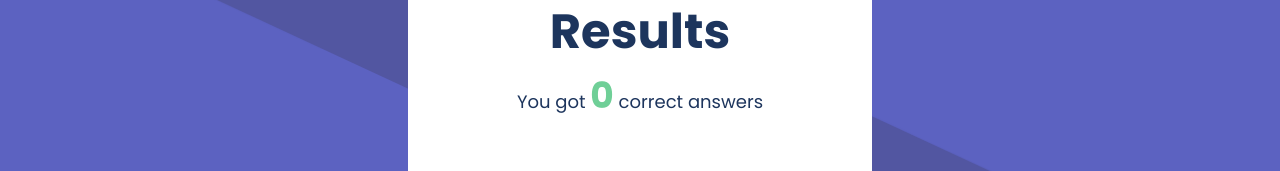
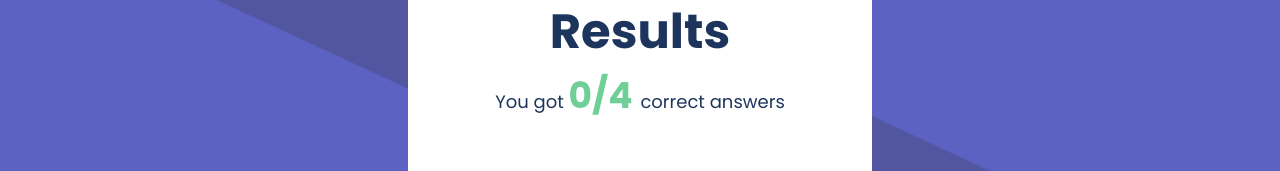
Before and after one commit to sergiogenes/devChallenges-country-quiz, a React (Vite) app: page / in a window 1280 px wide. Both pictures are taken after a click on the button "Start Game". Shown: the part 496-667 px from the top of the page. Built offline with nearby package versions, Linux system fonts and the light colour scheme; no server answers.

Commit message:
Se agregó el valor total de preguntas en el resultado

```diff
--- a/index.html
+++ b/index.html
@@ -3,7 +3,7 @@
   <head>
     <meta charset="UTF-8" />
     <link rel="icon" href="./src/assets/devchallenges.png" />
-    <meta name="viewport" content="width=device-width, initial-scale=1.0" />
+    <meta name="viewport" content="width=device-width, initial-scale=0.67" />
     <title>My Country Quiz</title>
     <link rel="preconnect" href="https://fonts.googleapis.com" />
     <link rel="preconnect" href="https://fonts.gstatic.com" crossorigin />
--- a/src/componentes/ResultCard/index.tsx
+++ b/src/componentes/ResultCard/index.tsx
@@ -8,8 +8,8 @@ import { resetQuestionState } from '../../state/numberOfQuestionSlice'
 
 export const ResultCard = () => {
   const dispatch = useDispatch()
-  const correctAnswers = useSelector(
-    (state: RootState) => state.numberOfQuestions.correctAnswers,
+  const { correctAnswers, totalOfQuestions } = useSelector(
+    (state: RootState) => state.numberOfQuestions,
   )
 
   const handleRestarGame = () => {
@@ -25,7 +25,8 @@ export const ResultCard = () => {
       <img src={winner} alt='imagen de una copa' />
       <h2>Results</h2>
       <p>
-        You got <span>{correctAnswers}</span> correct answers
+        You got <span> {` ${correctAnswers}/${totalOfQuestions} `} </span>{' '}
+        correct answers
       </p>
       <button onClick={handleRestarGame}>Try again</button>
     </div>
```
